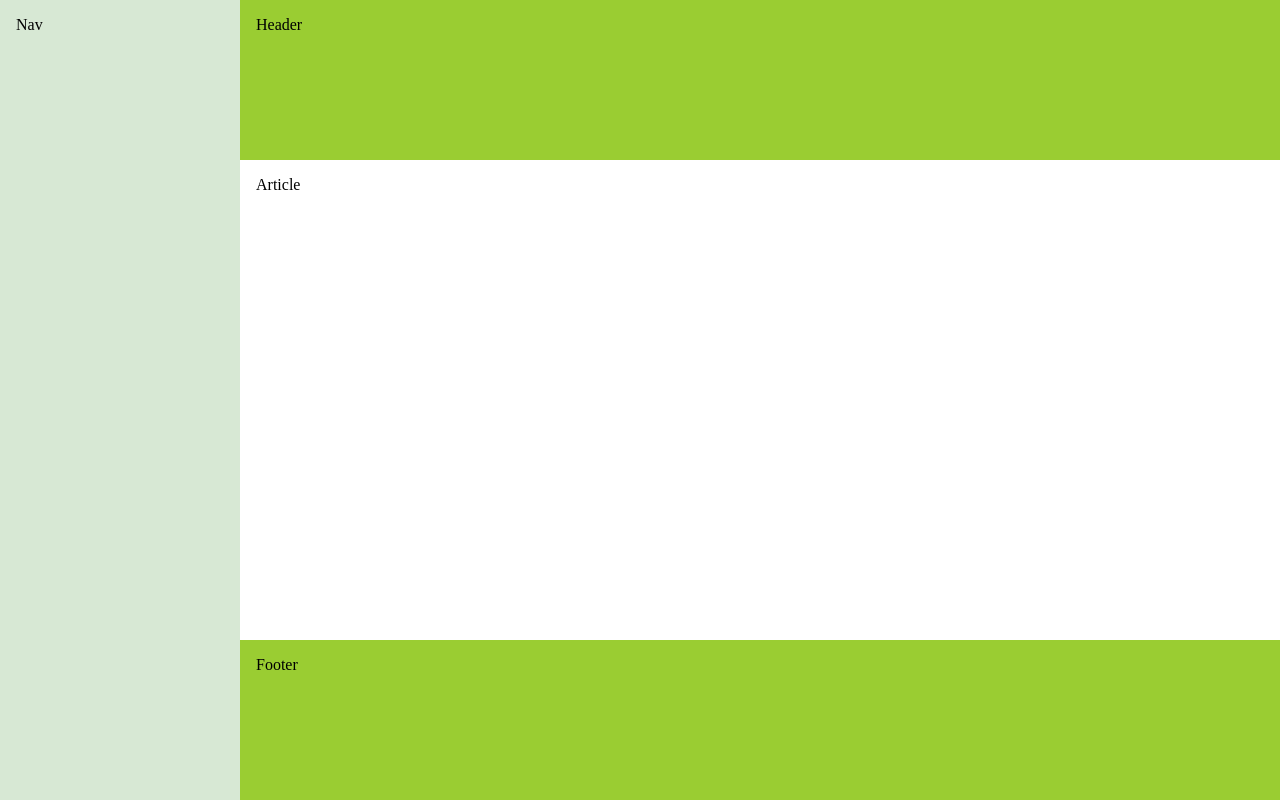
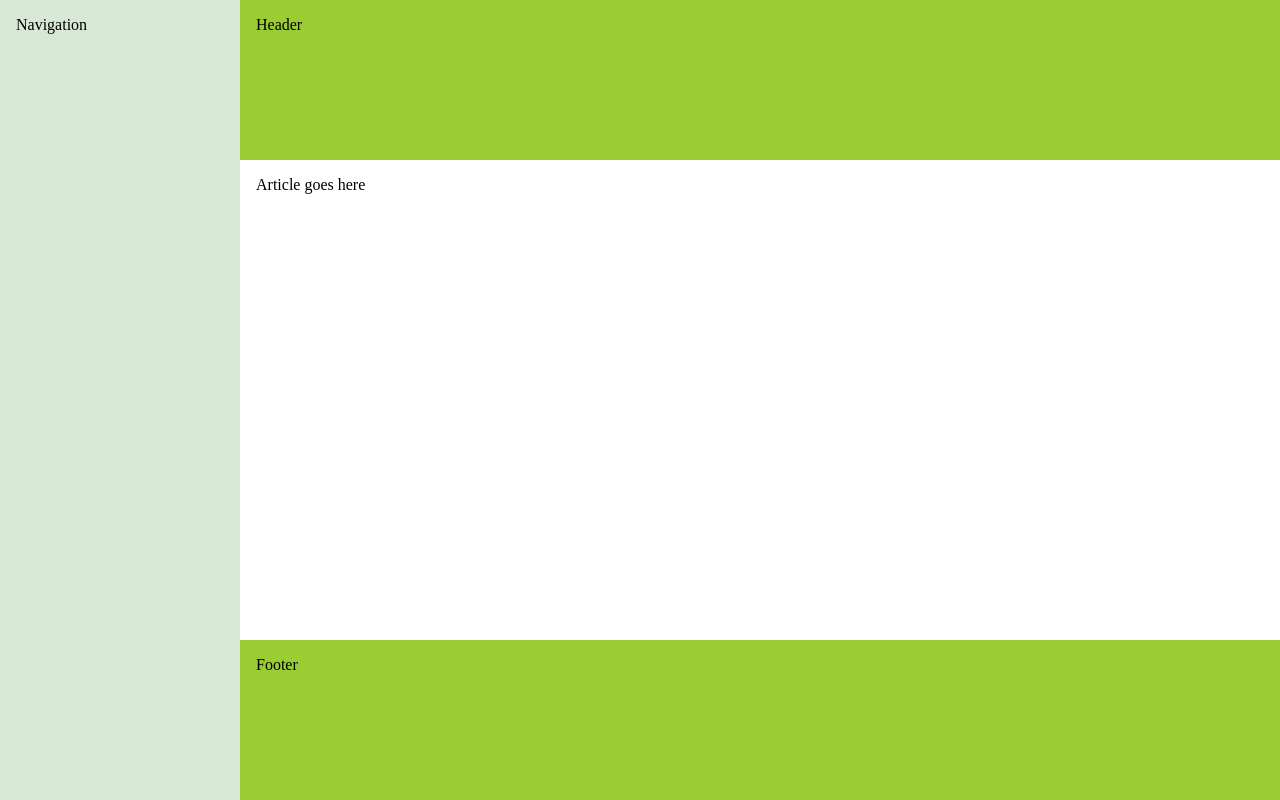
Before and after one commit to ngonar/html001, a plain HTML site: page index.html in a window 1280 px wide. Drawn offline with Linux system fonts and the light colour scheme.

Commit message:
update nav title dan content

```diff
--- a/index.html
+++ b/index.html
@@ -36,11 +36,11 @@
   }
 </style>
 <body>
-  <nav class="col-1">Nav</nav>
+  <nav class="col-1">Navigation</nav>
   <div class="col-2">
   	<header>Header</header>
     <main class="content">
-    <article>Article</article>
+    <article>Article goes here</article>
     </main>
   	<footer>Footer</footer>
   </div>
```
